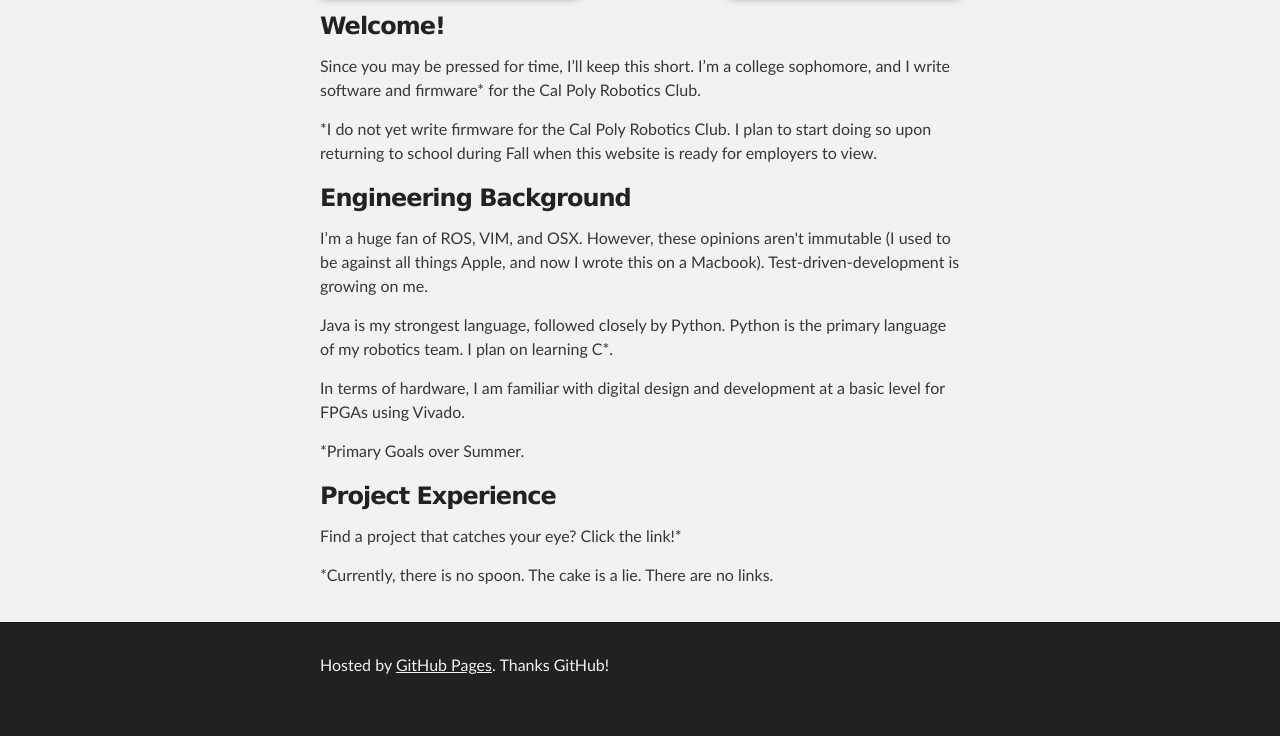
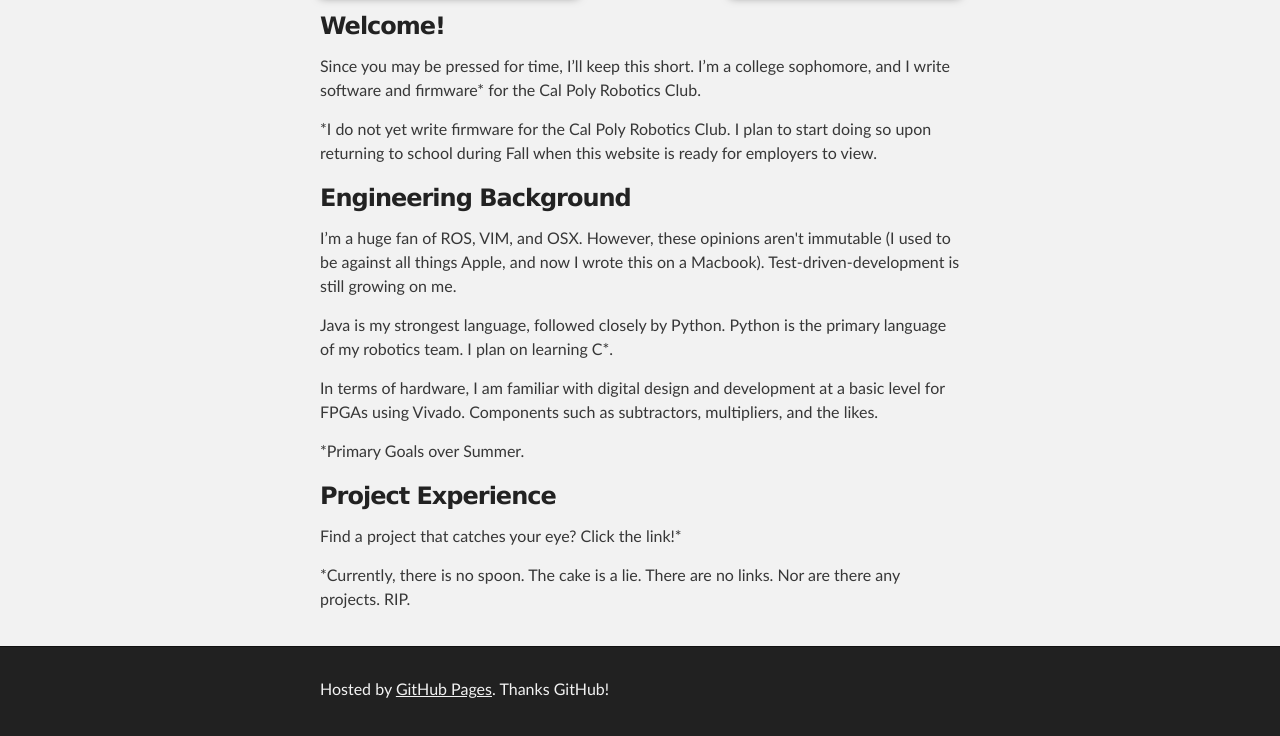
Before and after one commit to heatsink/heatsink.github.io-Storage, a plain HTML site: page index.html in a window 1280 px wide. Shown: the part 313-1049 px from the top of the page. Before the commit the page ends 1025 px from the top, so only its background shows below. Drawn offline with Linux system fonts and the light colour scheme.

Commit message:
Edit body text

```diff
--- a/index.html
+++ b/index.html
@@ -46,11 +46,11 @@
 
 <h3>
 <a id="elevator-pitch" class="anchor" href="#elevator-pitch" aria-hidden="true"><span aria-hidden="true" class="octicon octicon-link"></span></a>Engineering Background</h3>
-<p>I’m a huge fan of ROS, VIM, and OSX. However, these opinions aren't immutable (I used to be against all things Apple, and now I wrote this on a Macbook). Test-driven-development is growing on me.</p>
+<p>I’m a huge fan of ROS, VIM, and OSX. However, these opinions aren't immutable (I used to be against all things Apple, and now I wrote this on a Macbook). Test-driven-development is still growing on me.</p>
 
 <p>Java is my strongest language, followed closely by Python. Python is the primary language of my robotics team. I plan on learning C*.</p>
 
-<p>In terms of hardware, I am familiar with digital design and development at a basic level for FPGAs using Vivado.</p>
+<p>In terms of hardware, I am familiar with digital design and development at a basic level for FPGAs using Vivado. Components such as subtractors, multipliers, and the likes.</p>
 
 <p>*Primary Goals over Summer.</p>
 
@@ -58,7 +58,7 @@
 <a id="projects" class="anchor" href="#projects" aria-hidden="true"><span aria-hidden="true" class="octicon octicon-link"></span></a>Project Experience</h3>
 
 <p>Find a project that catches your eye? Click the link!*</p>
-<p>*Currently, there is no spoon. The cake is a lie. There are no links.</p>
+<p>*Currently, there is no spoon. The cake is a lie. There are no links. Nor are there any projects. RIP.</p>
 
       </section>
     </div>
```
